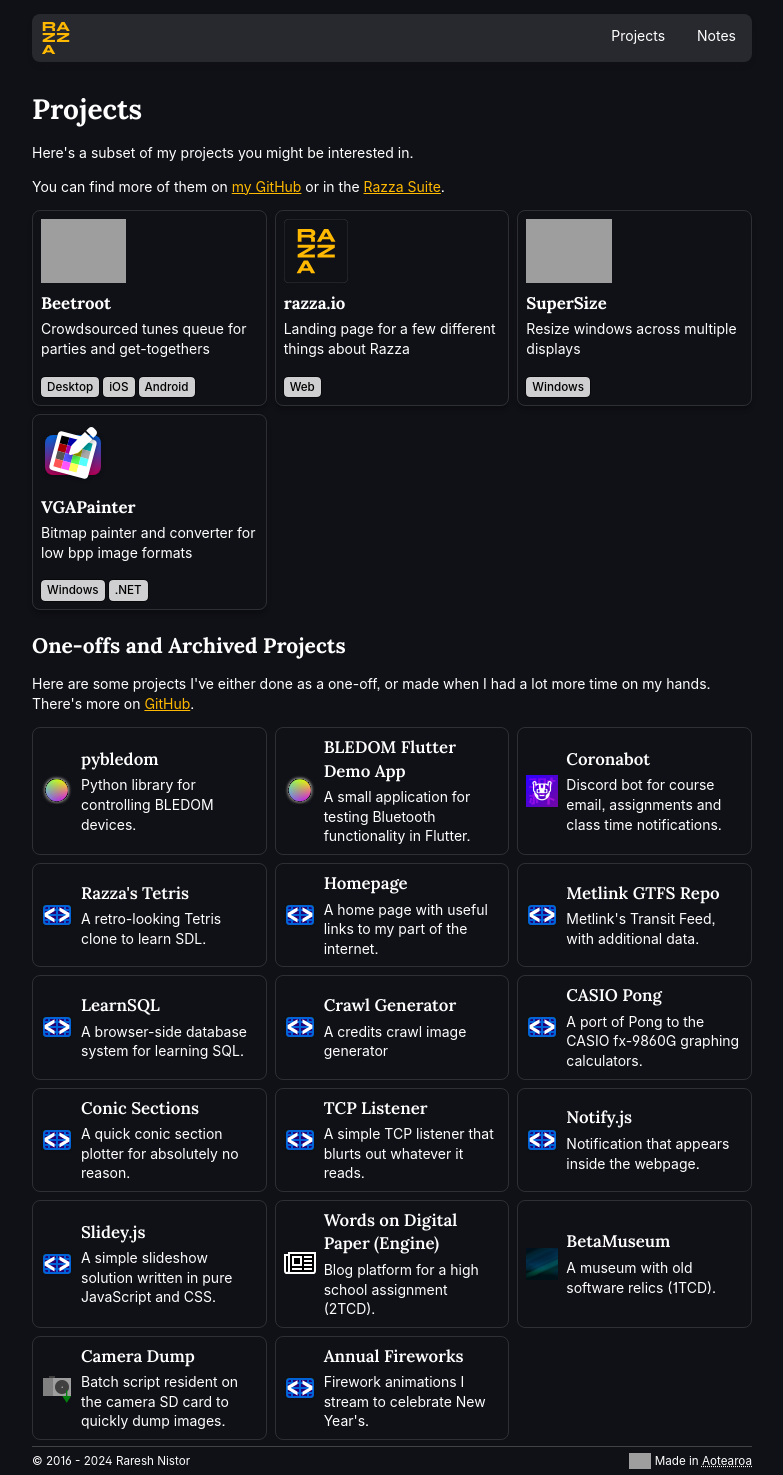
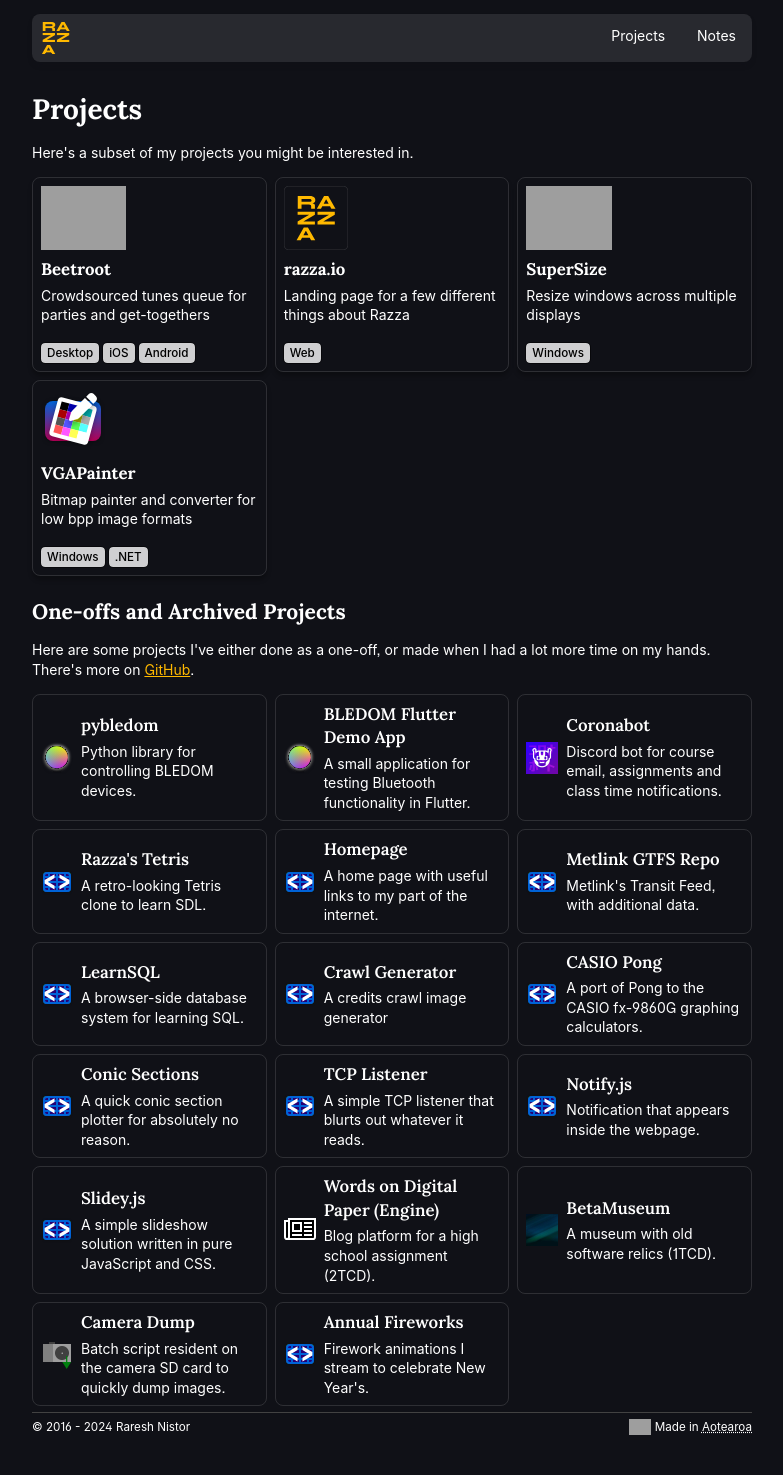
Before and after one commit to itisrazza/razza.io, a Jekyll site: the page built from projects.html, in a window 1280 px wide, cut to the strip 0-1475 px from the top of the page. Shown: the whole strip, without its empty margins (248-1031 px from the left). Built offline with Jekyll 4.4.1, drawn with Linux system fonts in a browser that asks for light colours; some web fonts are replaced; after the commit the page ends 1441 px from its top, so only the background shows below that; grey boxes are pictures that could not be loaded.

Commit message:
Remove the repeated GitHub mention

```diff
--- a/projects.html
+++ b/projects.html
@@ -6,7 +6,6 @@
 <header>
     <h1>Projects</h1>
     <p>Here's a subset of my projects you might be interested in.</p>
-    <p>You can find more of them on <a href="https://github.com/itisrazza">my GitHub</a> or in the <a href="https://suite.razza.io/">Razza Suite</a>.</p>
 </header>
 
 <div class="wrapper">
```
